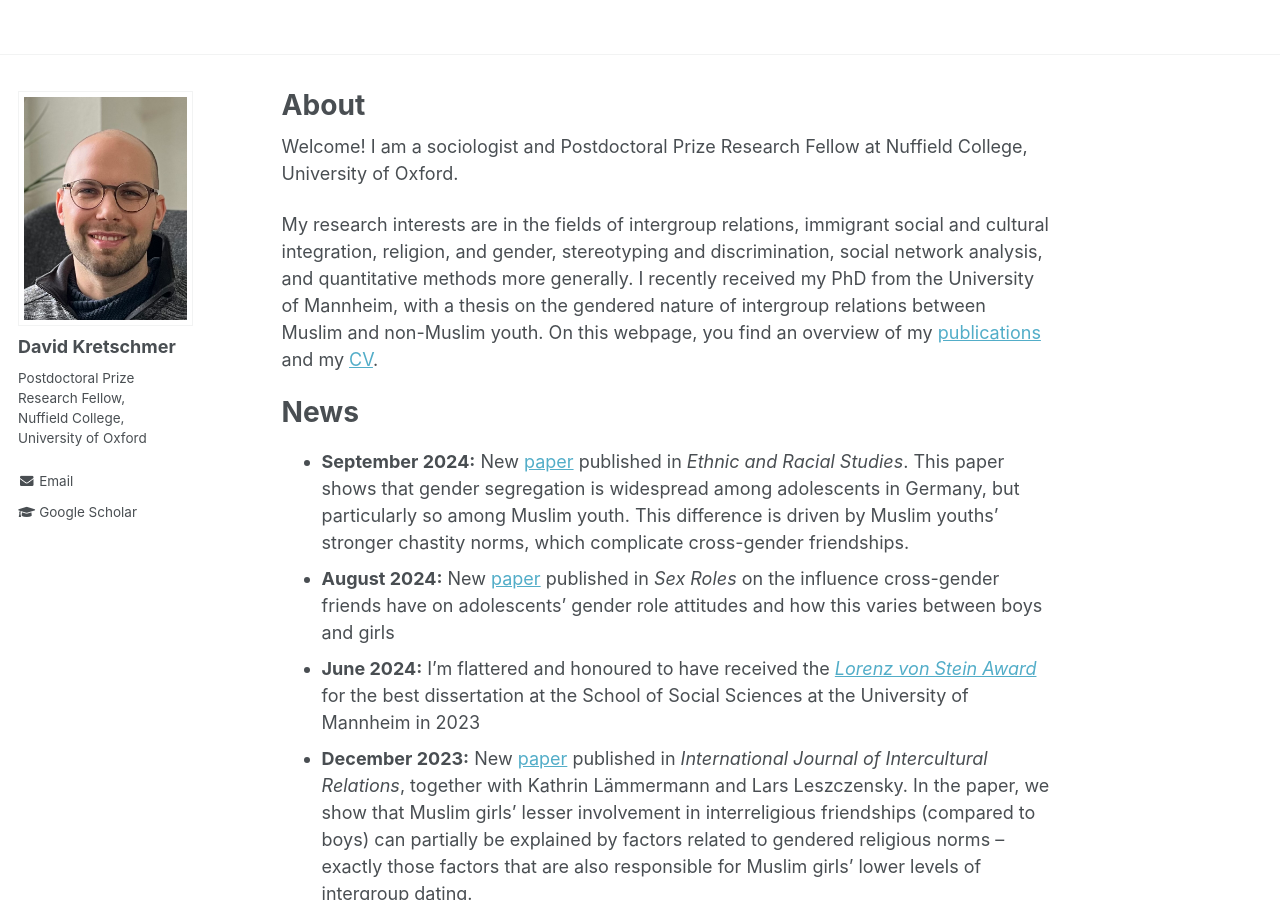
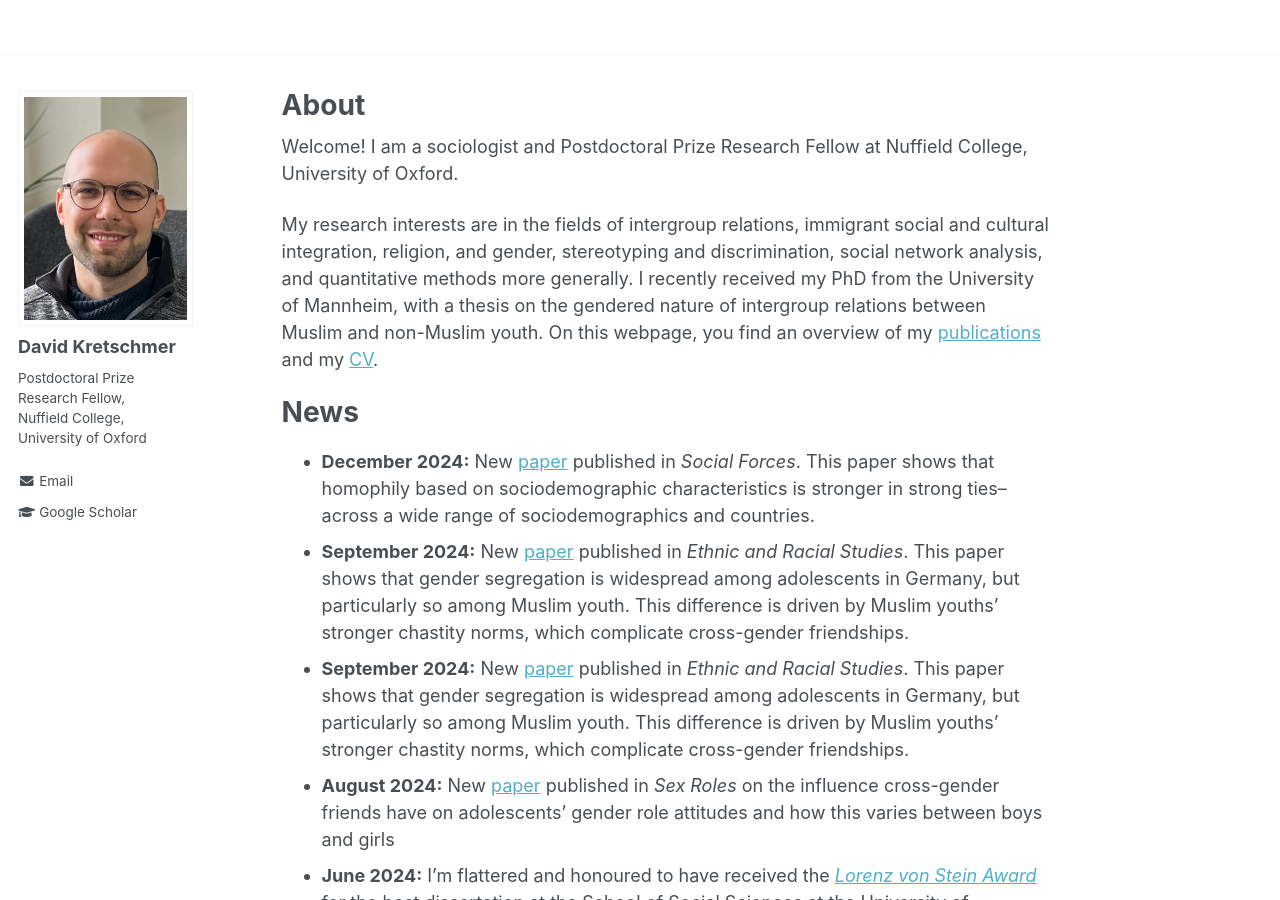
Before and after one commit to DavidKretschmer/davidkretschmer.github.io, a Jekyll site: the page built from _pages/about.md, in a window 1280 px wide and 900 px high. Built offline with Jekyll 4.4.1, drawn with Linux system fonts in a browser that asks for light colours.

Commit message:
Update SF

```diff
--- a/_pages/about.md
+++ b/_pages/about.md
@@ -14,10 +14,11 @@ Welcome! I am a sociologist and Postdoctoral Prize Research Fellow at Nuffield C
 My research interests are in the fields of intergroup relations, immigrant social and cultural integration, religion, and gender, stereotyping and discrimination, social network analysis, and quantitative methods more generally. I recently received my PhD from the University of Mannheim, with a thesis on the gendered nature of intergroup relations between Muslim and non-Muslim youth. On this webpage, you find an overview of my [publications](https://davidkretschmer.github.io/publications/) and my [CV](https://davidkretschmer.github.io/assets/vita.pdf).
 
 
-
 News
 ======
 
+- **December 2024:** New [paper](https://academic.oup.com/sf/advance-article/doi/10.1093/sf/soae169/7918057) published in _Social Forces_. This paper shows that homophily based on sociodemographic characteristics is stronger in strong ties--across a wide range of sociodemographics and countries.
+- **September 2024:** New [paper](https://www.tandfonline.com/doi/full/10.1080/01419870.2024.2399725) published in _Ethnic and Racial Studies_. This paper shows that gender segregation is widespread among adolescents in Germany, but particularly so among Muslim youth. This difference is driven by Muslim youths' stronger chastity norms, which complicate cross-gender friendships.
 - **September 2024:** New [paper](https://www.tandfonline.com/doi/full/10.1080/01419870.2024.2399725) published in _Ethnic and Racial Studies_. This paper shows that gender segregation is widespread among adolescents in Germany, but particularly so among Muslim youth. This difference is driven by Muslim youths' stronger chastity norms, which complicate cross-gender friendships.
 - **August 2024:** New [paper](https://link.springer.com/article/10.1007/s11199-024-01505-x) published in _Sex Roles_ on the influence cross-gender friends have on adolescents' gender role attitudes and how this varies between boys and girls
 - **June 2024:** I'm flattered and honoured to have received the [_Lorenz von Stein Award_](https://www.mzes.uni-mannheim.de/d7/en/news/items/former-mzes-employee-david-kretschmer-receives-the-prestigious-lorenz-von-stein-award) for the best dissertation at the School of Social Sciences at the University of Mannheim in 2023
```
Also changed, not shown: _pages/publications.md (+1 -0 lines), images/test-pic.jpg (deleted), 2 other files.
